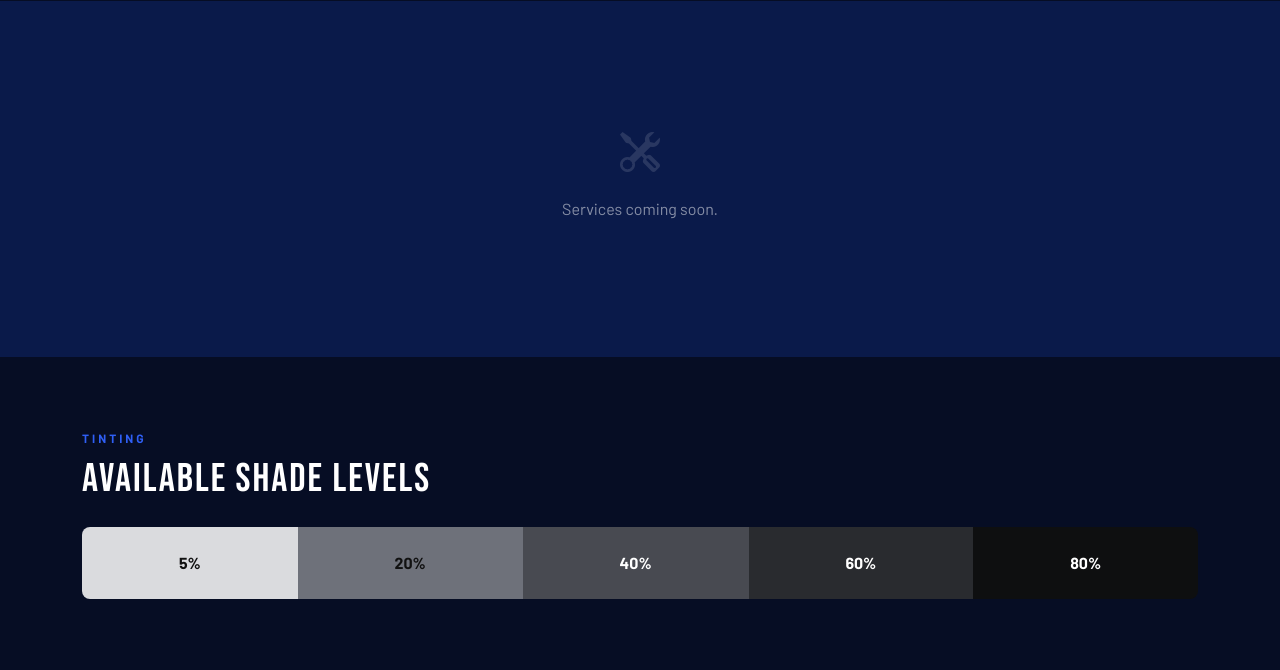
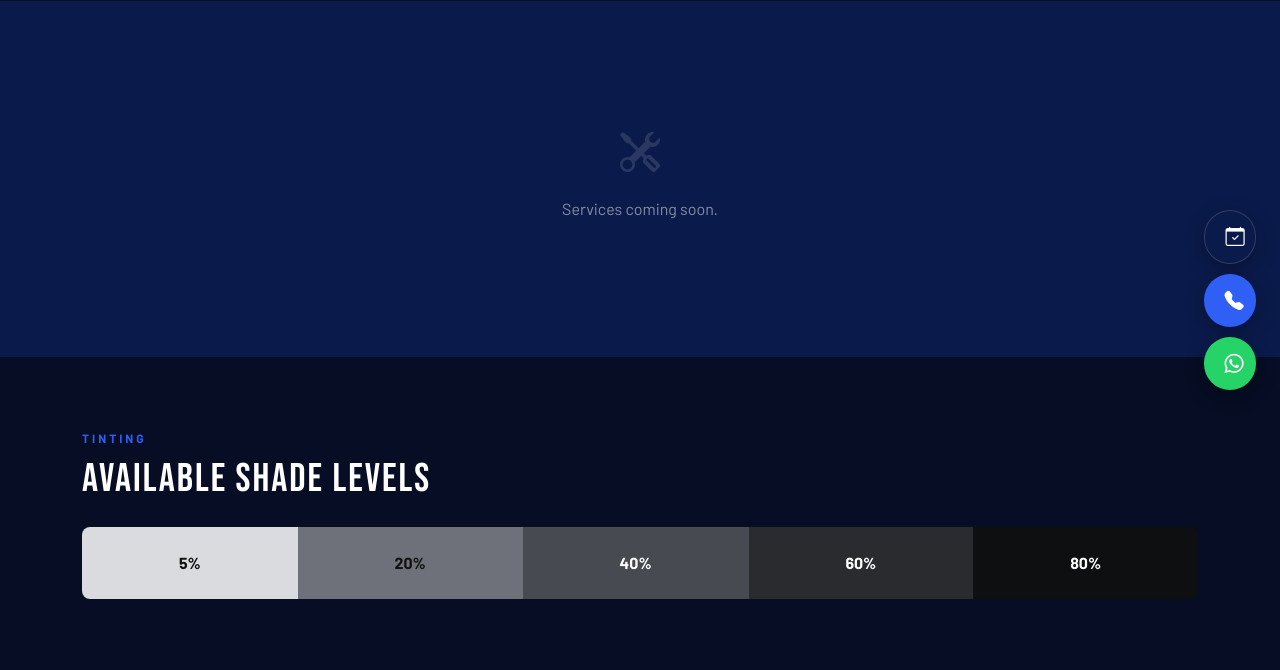
Before and after one commit to SlyJeremiah/windscreen-experts, a Django app: page /services/ in a window 1280 px wide. Shown: the part 382-1052 px from the top of the page. Run offline with Django 4.2, Linux system fonts and the light colour scheme; data that the repository does not hold is empty; parts of the project's set-up code (start-up, migrations or seed data) failed here and were passed over.

Commit message:
Implement floating contact buttons and scroll-to-top
Added floating contact buttons for booking, calling, and WhatsApp messaging, along with scroll-to-top functionality.

```diff
--- a/templates/base.html
+++ b/templates/base.html
@@ -152,5 +152,138 @@
 <!-- Bootstrap JS -->
 <script src="https://cdn.jsdelivr.net/npm/bootstrap@5.3.2/dist/js/bootstrap.bundle.min.js"></script>
 {% block extra_js %}{% endblock %}
+
+<!-- ── FLOATING CONTACT BUTTONS ── -->
+<style>
+  .float-btns {
+    position: fixed;
+    bottom: 28px;
+    right: 24px;
+    z-index: 999;
+    display: flex;
+    flex-direction: column;
+    align-items: flex-end;
+    gap: 10px;
+  }
+
+  /* individual button */
+  .float-btn {
+    display: flex;
+    align-items: center;
+    gap: 10px;
+    padding: 12px 18px;
+    border-radius: 50px;
+    text-decoration: none;
+    font-family: 'Barlow', sans-serif;
+    font-weight: 700;
+    font-size: .85rem;
+    color: #fff;
+    box-shadow: 0 6px 20px rgba(0,0,0,0.25);
+    transition: transform .2s, box-shadow .2s, max-width .3s ease;
+    white-space: nowrap;
+    overflow: hidden;
+    max-width: 52px;
+  }
+  .float-btn:hover {
+    transform: translateY(-3px);
+    box-shadow: 0 10px 30px rgba(0,0,0,0.3);
+    max-width: 220px;
+    color: #fff;
+  }
+
+  .float-btn .fb-icon {
+    font-size: 1.2rem;
+    flex-shrink: 0;
+    width: 24px;
+    text-align: center;
+  }
+  .float-btn .fb-label {
+    opacity: 0;
+    transition: opacity .2s .1s;
+    font-size: .8rem;
+    letter-spacing: .5px;
+  }
+  .float-btn:hover .fb-label { opacity: 1; }
+
+  .float-btn-whatsapp { background: #25d366; }
+  .float-btn-whatsapp:hover { background: #1ebe5d; }
+
+  .float-btn-call { background: var(--we-bright, #2f5ff5); }
+  .float-btn-call:hover { background: #1a3cc8; }
+
+  .float-btn-book {
+    background: #0a1a4a;
+    border: 1px solid rgba(255,255,255,0.15);
+  }
+  .float-btn-book:hover { background: #1a3cc8; }
+
+  /* pulse ring on WhatsApp */
+  .float-btn-whatsapp::after {
+    content: '';
+    position: absolute;
+    inset: 0;
+    border-radius: 50px;
+    border: 2px solid #25d366;
+    animation: ring 2.5s ease-out infinite;
+    pointer-events: none;
+  }
+  .float-btn-whatsapp { position: relative; }
+  @keyframes ring {
+    0%   { transform: scale(1);   opacity: .6; }
+    70%  { transform: scale(1.35); opacity: 0; }
+    100% { opacity: 0; }
+  }
+
+  /* scroll-to-top button */
+  .float-btn-top {
+    width: 44px; height: 44px;
+    border-radius: 50%;
+    background: rgba(255,255,255,0.1);
+    border: 1px solid rgba(255,255,255,0.15);
+    display: flex; align-items: center; justify-content: center;
+    color: #fff;
+    cursor: pointer;
+    transition: all .2s;
+    opacity: 0;
+    pointer-events: none;
+    font-size: 1rem;
+  }
+  .float-btn-top.visible { opacity: 1; pointer-events: all; }
+  .float-btn-top:hover { background: var(--we-bright, #2f5ff5); border-color: transparent; transform: translateY(-3px); }
+</style>
+
+<div class="float-btns">
+  <!-- Scroll to top -->
+  <div class="float-btn-top" id="scrollTop" onclick="window.scrollTo({top:0,behavior:'smooth'})" title="Back to top">
+    <i class="bi bi-chevron-up"></i>
+  </div>
+
+  <!-- Book Now -->
+  <a href="{% url 'booking_create' %}" class="float-btn float-btn-book" title="Book a Service">
+    <span class="fb-icon"><i class="bi bi-calendar-check"></i></span>
+    <span class="fb-label">Book a Service</span>
+  </a>
+
+  <!-- Call -->
+  <a href="tel:+263777867884" class="float-btn float-btn-call" title="Call Us">
+    <span class="fb-icon"><i class="bi bi-telephone-fill"></i></span>
+    <span class="fb-label">+263 77 786 7884</span>
+  </a>
+
+  <!-- WhatsApp -->
+  <a href="https://wa.me/263719888441?text=Hi%20Windscreen%20Experts%2C%20I%20would%20like%20to%20book%20a%20service."
+     target="_blank" class="float-btn float-btn-whatsapp" title="WhatsApp Us">
+    <span class="fb-icon"><i class="bi bi-whatsapp"></i></span>
+    <span class="fb-label">Chat on WhatsApp</span>
+  </a>
+</div>
+
+<script>
+  // Show scroll-to-top after scrolling down
+  window.addEventListener('scroll', function() {
+    const btn = document.getElementById('scrollTop');
+    btn.classList.toggle('visible', window.scrollY > 400);
+  });
+</script>
 </body>
 </html>
```
